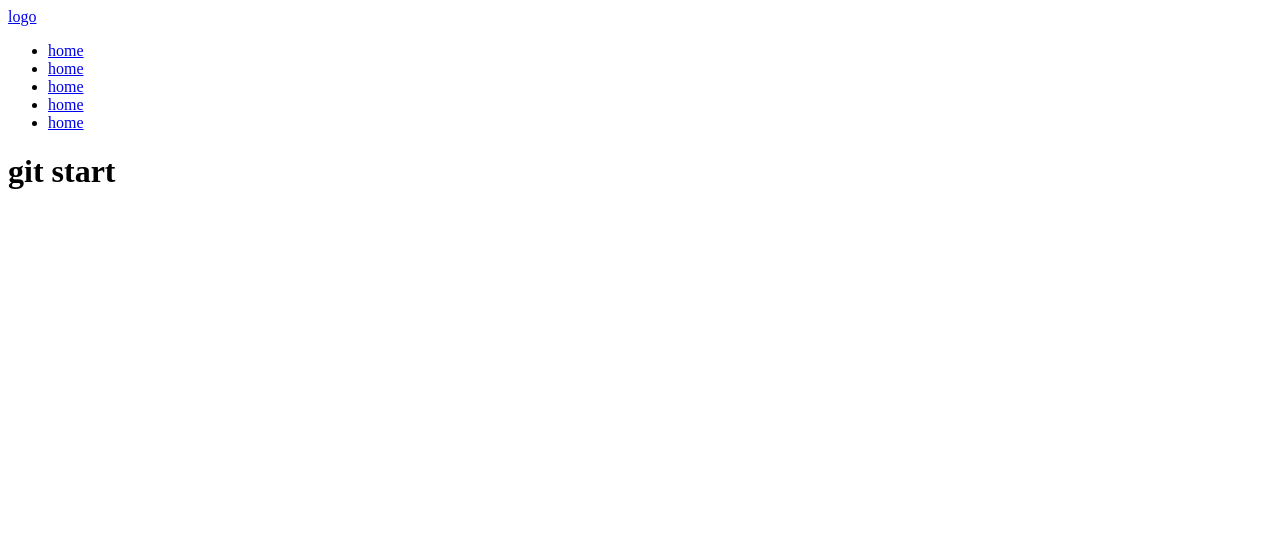
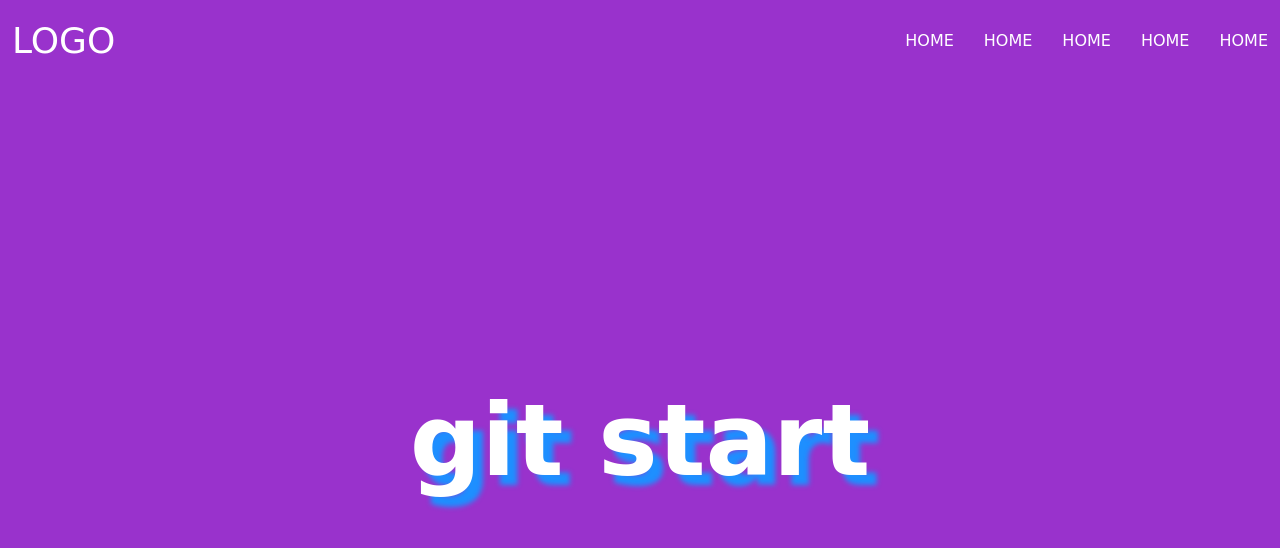
Before and after one commit to Said177/Project, a plain HTML site: page index.html in a window 1280 px wide. Drawn offline with Linux system fonts and the light colour scheme.

Commit message:
add header css

```diff
--- /dev/null
+++ b/css/style.css
@@ -0,0 +1,73 @@
+* {
+    margin: 0;
+    padding: 0;
+    box-sizing: border-box;
+}
+*::selection{
+    background: black;
+}
+
+body {
+    font-family: cursive;
+}
+
+a {
+    text-decoration: none;
+}
+
+ul {
+    list-style: none;
+}
+
+.container {
+    max-width: 1320px;
+    width: 100%;
+    margin: 0 auto;
+    padding: 0 12px;
+
+}
+
+.header {
+    background: darkorchid;
+    min-height: 100vh;
+    display: flex;
+    flex-direction: column;
+
+}
+
+.header__nav {
+    padding: 20px 0;
+}
+
+.header__nav .container {
+    display: flex;
+    justify-content: space-between;
+    align-items: center;
+}
+
+.header__list {
+    display: flex;
+}
+
+.header__logo {
+    font-size: 36px;
+    color: #fff;
+    text-transform: uppercase;
+}
+
+.header__link {
+    color: #fff;
+    margin-left: 30px;
+    text-transform: uppercase;
+}
+
+.header__title {
+    font-size: 100px;
+    color: #fff;
+    text-shadow: 10px 10px 5px rgb(30, 143, 255);
+    display: flex;
+    justify-content: center;
+    align-items: center;
+    flex-grow: 1;
+
+}
--- a/index.html
+++ b/index.html
@@ -1,23 +1,25 @@
 <!DOCTYPE html>
 <html lang="en">
+
 <head>
     <meta charset="UTF-8">
     <meta http-equiv="X-UA-Compatible" content="IE=edge">
     <meta name="viewport" content="width=device-width, initial-scale=1.0">
     <title>Document</title>
+    <link rel="stylesheet" href="css/style.css">
 </head>
+
 <body>
     <header class="header">
-
         <nav class="header__nav">
             <div class="container">
                 <a href="#!" class="header__logo">logo</a>
                 <ul class="header__list">
-                    <li class="header__item" ><a href="#!">home</a></li>
-                    <li class="header__item" ><a href="#!">home</a></li>
-                    <li class="header__item" ><a href="#!">home</a></li>
-                    <li class="header__item" ><a href="#!">home</a></li>
-                    <li class="header__item" ><a href="#!">home</a></li>
+                    <li class="header__item"><a href="#!" class="header__link">home</a></li>
+                    <li class="header__item"><a href="#!" class="header__link">home</a></li>
+                    <li class="header__item"><a href="#!" class="header__link">home</a></li>
+                    <li class="header__item"><a href="#!" class="header__link">home</a></li>
+                    <li class="header__item"><a href="#!" class="header__link">home</a></li>
                 </ul>
             </div>
         </nav>
@@ -25,4 +27,5 @@
         </h1>
     </header>
 </body>
+
 </html>
```
